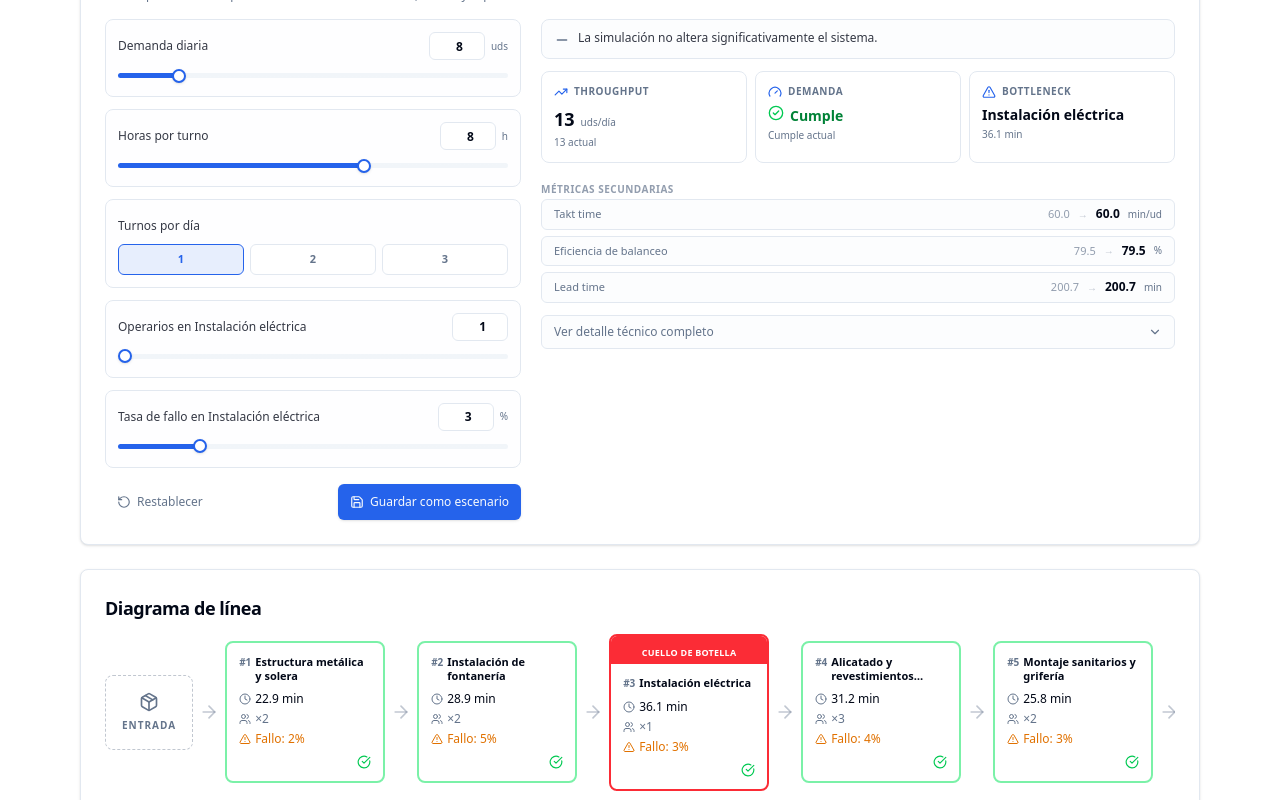
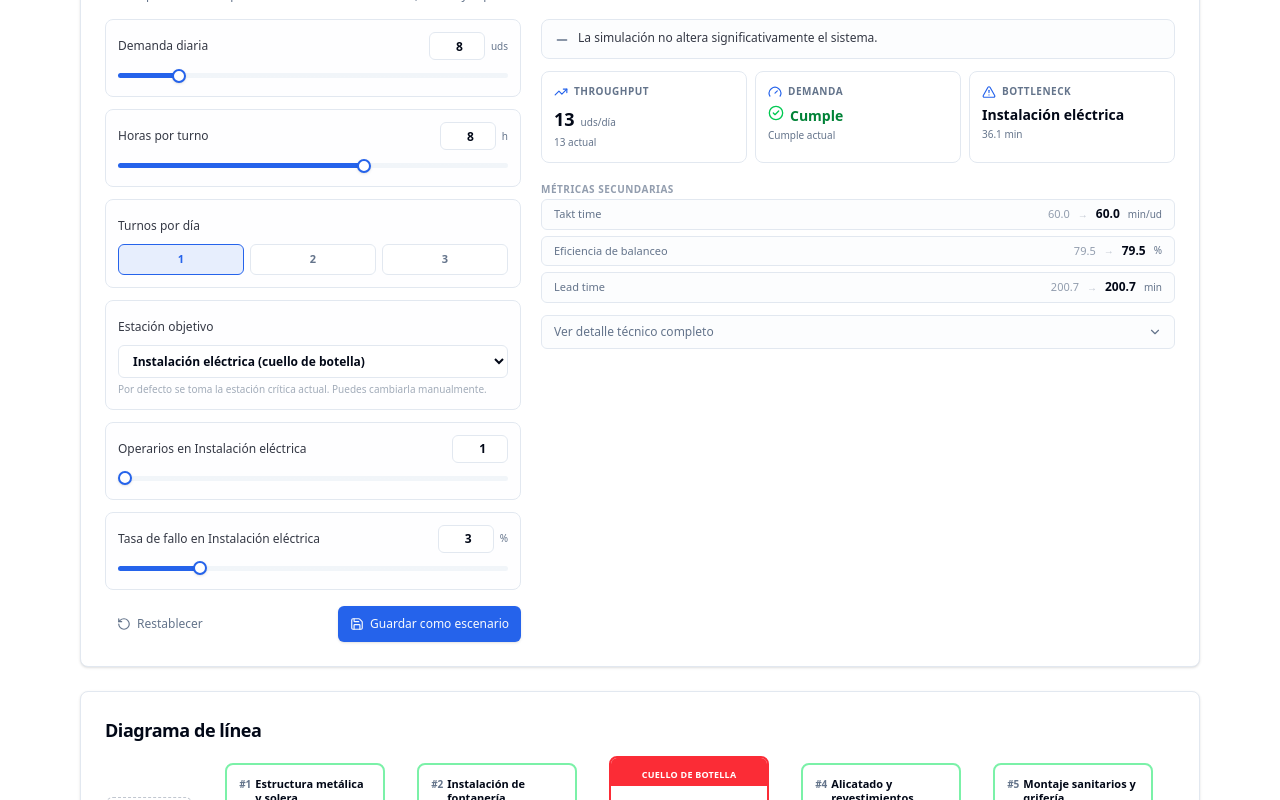
Before and after one commit to markusx5622/takt-studio, a Next.js app: page /simulador in a window 1280 px wide. Shown: the part 1911-2711 px from the top of the page. Built offline with nearby package versions, Linux system fonts and the light colour scheme.

Commit message:
feat: selector de estación objetivo en SensitivityLab con estabilidad garantizada

```diff
--- a/components/SensitivityLab.tsx
+++ b/components/SensitivityLab.tsx
@@ -372,6 +372,40 @@ function ShiftSelector({
   )
 }
 
+// ─── Station selector ──────────────────────────────────────────────────────────
+
+function StationSelector({
+  stations,
+  value,
+  onChange,
+  baseBottleneckId,
+}: {
+  stations: Station[]
+  value: string
+  onChange: (id: string) => void
+  baseBottleneckId?: string
+}) {
+  return (
+    <div className="rounded-lg border bg-muted/10 p-3">
+      <label className="text-xs font-medium text-foreground/80">Estación objetivo</label>
+      <select
+        value={value}
+        onChange={(e) => onChange(e.target.value)}
+        className="mt-2 w-full rounded-md border bg-background px-2.5 py-1.5 text-xs font-semibold focus:outline-none focus:ring-1 focus:ring-ring"
+      >
+        {stations.map((s) => (
+          <option key={s.id} value={s.id}>
+            {s.name}{s.id === baseBottleneckId ? " (cuello de botella)" : ""}
+          </option>
+        ))}
+      </select>
+      <p className="mt-1 text-[10px] text-muted-foreground/60">
+        Por defecto se toma la estación crítica actual. Puedes cambiarla manualmente.
+      </p>
+    </div>
+  )
+}
+
 // ─── Skeleton ──────────────────────────────────────────────────────────────────
 
 function SensitivityLabSkeleton() {
@@ -575,6 +609,15 @@ export default function SensitivityLab() {
                 setLabScenario((prev) => (prev ? { ...prev, shiftsPerDay: v } : prev))
               }
             />
+
+            {activeScenario && targetStationId && (
+              <StationSelector
+                stations={activeScenario.stations}
+                value={targetStationId}
+                onChange={(id) => setTargetStationId(id)}
+                baseBottleneckId={baseKpis?.bottleneckStationId}
+              />
+            )}
 
             {targetStation && (
               <LabControl
```
